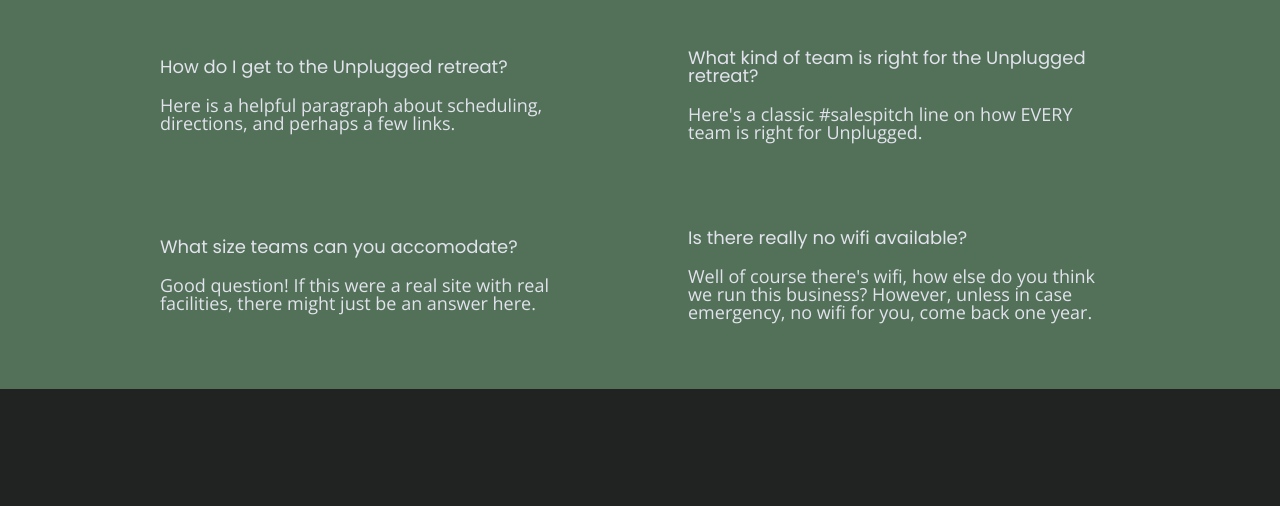
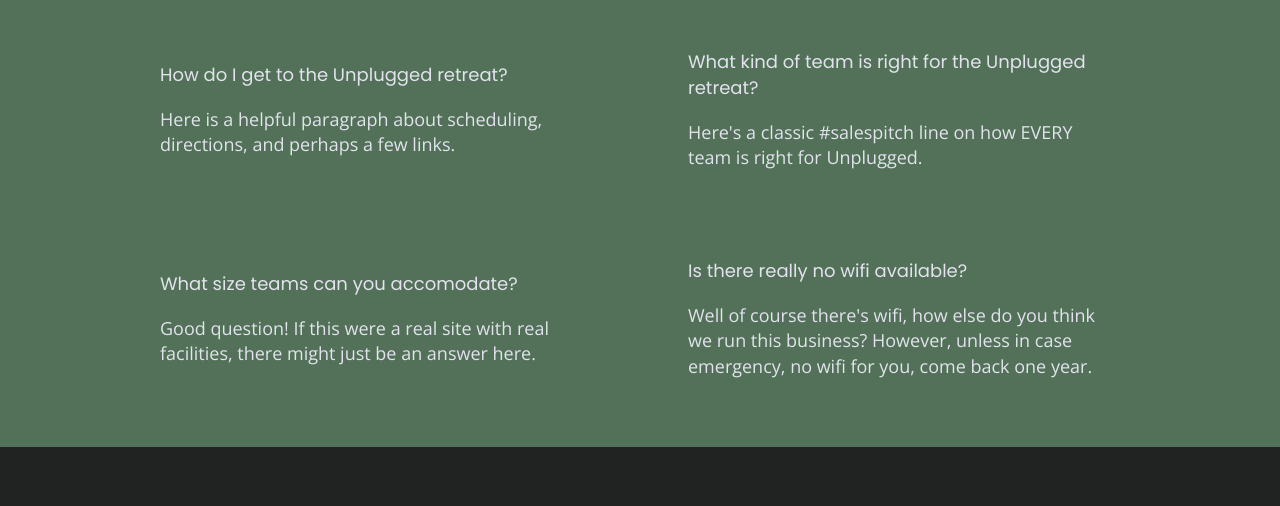
Before and after one commit to eganmollyk/unplugged, a website: page faq/index.html in a window 1280 px wide. Shown: the part 203-709 px from the top of the page. Drawn offline with nearby package versions, Linux system fonts and the light colour scheme.

Commit message:
Cleaned CSS

```diff
--- a/css/main.css
+++ b/css/main.css
@@ -143,7 +143,6 @@ address {
 }
 
 /***** BASE STYLES: HEADER FOOTER *****/
-
 header,
 footer {
   background-color: #202322;
@@ -244,7 +243,6 @@ footer .copyright {
 }
 
 /***** MOBILE HOMEPAGE *****/
-
 .hero-area {
   display: flex;
   justify-content: center;
@@ -403,7 +401,6 @@ input[type=button] {
 }
 
 /***** MOBILE FAQ *****/
-
 .faq {
   background-color: #527158;
   display: flex;
@@ -430,7 +427,7 @@ input[type=button] {
 }
 
 .faq-content h4 {
-  line-height: 1.333;
+  line-height: 2;
 }
 
 
@@ -671,7 +668,6 @@ input[type=button] {
   }
 
   /***** ABOUT - TABLET *****/
-
   .mission-content {
     display: flex;
     justify-content: space-between;
@@ -724,7 +720,8 @@ input[type=button] {
 
   .faq h4,
   .faq p {
-    line-height: 1.125;
+    line-height: 2;
+  }
 }
 
 @media only screen and (min-width: 1200px) {
@@ -819,7 +816,7 @@ footer h4 {
     .faq h4,
     .faq p {
       font-size: 1.125em;
-      line-height: 1;
+      line-height: 1.4;
     }
   }
 
```
Lines whose indentation alone changed are shown as unchanged.
